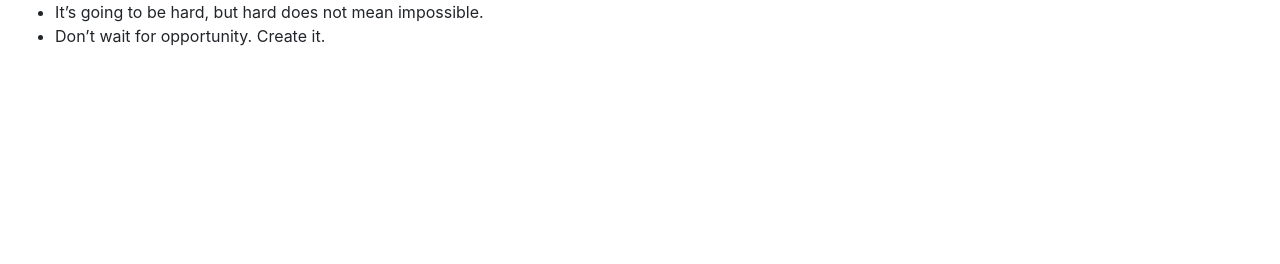
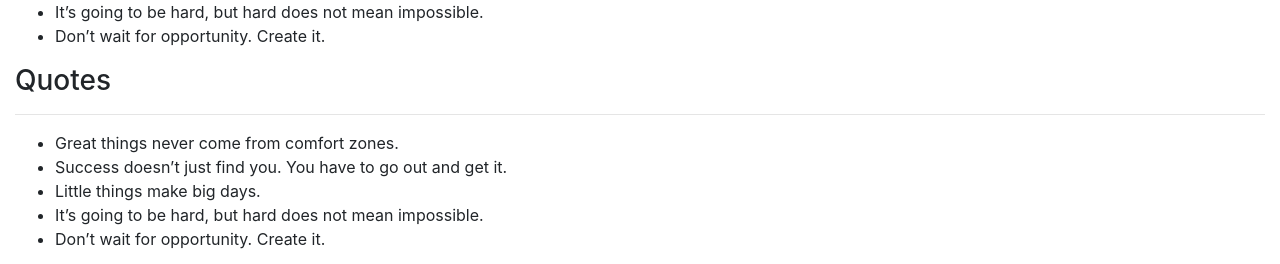
Before and after one commit to finaclemence15/quotes-app, an Angular app: page / in a window 1280 px wide. Shown: the part 656-920 px from the top of the page. Before the commit the page ends 800 px from the top, so only its background shows below. Built offline with nearby package versions, Linux system fonts and the light colour scheme; a web font is replaced by a local one.

Commit message:
adding authot properties

```diff
--- a/src/app/app.component.html
+++ b/src/app/app.component.html
@@ -24,5 +24,6 @@
     </ul>
   </div>
 
-<router-outlet></router-outlet>
+<!-- <router-outlet></router-outlet> -->
+<app-quote1></app-quote1>
 </div>
--- a/src/app/quote1/quote1.component.ts
+++ b/src/app/quote1/quote1.component.ts
@@ -8,11 +8,11 @@ import { Quotes } from '../quotes'
 })
 export class Quote1Component implements OnInit {
   quote:Quotes [] = [
-    {id:1, name:' Great things never come from comfort zones.'},
-    {id:2, name:' Success doesn’t just find you. You have to go out and get it.'},
-    {id:2, name:' Little things make big days.'},
-    {id:2, name:'  It’s going to be hard, but hard does not mean impossible.'},
-    {id:2, name:' Don’t wait for opportunity. Create it.'},
+    {id:1, name:' Great things never come from comfort zones.', author:'James'},
+    {id:2, name:' Success doesn’t just find you. You have to go out and get it.' , author:'Valens'},
+    {id:2, name:' Little things make big days.' , author:'John'},
+    {id:2, name:'  It’s going to be hard, but hard does not mean impossible.' , author:'Ange'},
+    {id:2, name:' Don’t wait for opportunity. Create it.', author:'Jane'},
   ];
 
   constructor() { }
--- a/src/app/quotes.ts
+++ b/src/app/quotes.ts
@@ -1,4 +1,5 @@
 export class Quotes {
     id: number;
     name: string;
+    author: string;
 }
```
